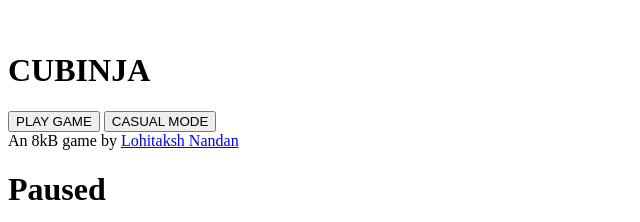
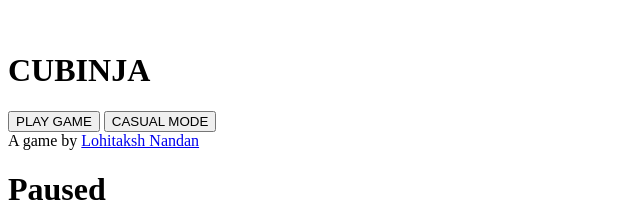
Before and after one commit to lohitakshnandan/cubinja, a plain HTML site: page index.html in a window 1280 px wide. Shown: the part 127-349 px from the top of the page, without its empty margins (0-640 px from the left). Drawn offline with Linux system fonts and the light colour scheme.

Commit message:
Update index.html

```diff
--- a/index.html
+++ b/index.html
@@ -19,7 +19,7 @@
 		<h1>CUBINJA</h1>
 		<button type="button" class="play-normal-btn">PLAY GAME</button>
 		<button type="button" class="play-casual-btn">CASUAL MODE</button>
-		<div class="credits">An 8kB game by <a href="https://lohitakshnandan.github.io/Lohitaksh-Nandan/">Lohitaksh Nandan</a></div>
+		<div class="credits">A game by <a href="https://lohitakshnandan.github.io/Lohitaksh-Nandan/">Lohitaksh Nandan</a></div>
 	</div>
 	<div class="menu menu--pause">
 		<h1>Paused</h1>
```
